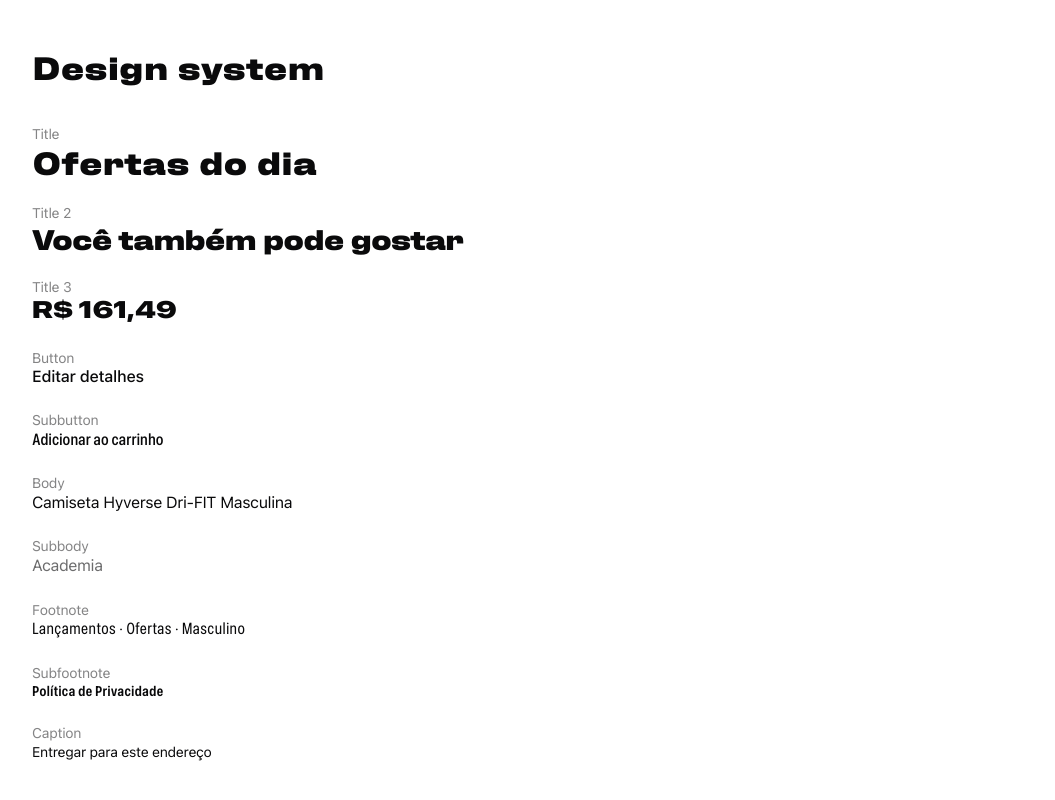
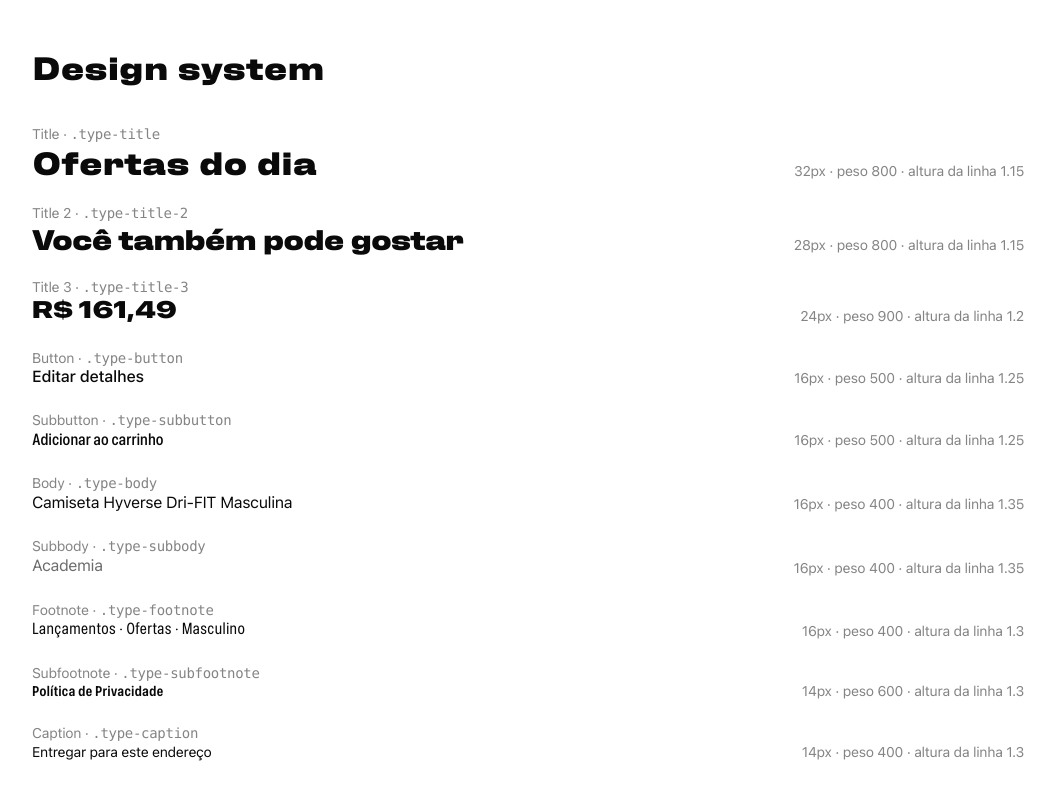
Before and after one commit to mauricio-matchal/Lachmat, a Next.js app in the folder apps/web/: page /design in a window 1280 px wide. Shown: the top 800 px of the page, without its empty margins (112-1167 px from the left). Built offline with nearby package versions, Linux system fonts and the light colour scheme.

Commit message:
docs(web): show text style specs on the design page

```diff
--- a/apps/web/src/app/design/page.tsx
+++ b/apps/web/src/app/design/page.tsx
@@ -1,17 +1,18 @@
 import { LogoSymbol, LogoWordmark } from "@/components/brand/logo";
 import { SFSymbol } from "@/components/icons/SFSymbol";
 
+// Specs mirror the type-* utilities in globals.css; keep both in sync
 const textStyles = [
-  { className: "type-title", label: "Title", sample: "Ofertas do dia" },
-  { className: "type-title-2", label: "Title 2", sample: "Você também pode gostar" },
-  { className: "type-title-3", label: "Title 3", sample: "R$ 161,49" },
-  { className: "type-button", label: "Button", sample: "Editar detalhes" },
-  { className: "type-subbutton", label: "Subbutton", sample: "Adicionar ao carrinho" },
-  { className: "type-body", label: "Body", sample: "Camiseta Hyverse Dri-FIT Masculina" },
-  { className: "type-subbody", label: "Subbody", sample: "Academia" },
-  { className: "type-footnote", label: "Footnote", sample: "Lançamentos · Ofertas · Masculino" },
-  { className: "type-subfootnote", label: "Subfootnote", sample: "Política de Privacidade" },
-  { className: "type-caption", label: "Caption", sample: "Entregar para este endereço" },
+  { className: "type-title", label: "Title", sample: "Ofertas do dia", weight: 800, size: "32px", lineHeight: "1.15" },
+  { className: "type-title-2", label: "Title 2", sample: "Você também pode gostar", weight: 800, size: "28px", lineHeight: "1.15" },
+  { className: "type-title-3", label: "Title 3", sample: "R$ 161,49", weight: 900, size: "24px", lineHeight: "1.2" },
+  { className: "type-button", label: "Button", sample: "Editar detalhes", weight: 500, size: "16px", lineHeight: "1.25" },
+  { className: "type-subbutton", label: "Subbutton", sample: "Adicionar ao carrinho", weight: 500, size: "16px", lineHeight: "1.25" },
+  { className: "type-body", label: "Body", sample: "Camiseta Hyverse Dri-FIT Masculina", weight: 400, size: "16px", lineHeight: "1.35" },
+  { className: "type-subbody", label: "Subbody", sample: "Academia", weight: 400, size: "16px", lineHeight: "1.35" },
+  { className: "type-footnote", label: "Footnote", sample: "Lançamentos · Ofertas · Masculino", weight: 400, size: "16px", lineHeight: "1.3" },
+  { className: "type-subfootnote", label: "Subfootnote", sample: "Política de Privacidade", weight: 600, size: "14px", lineHeight: "1.3" },
+  { className: "type-caption", label: "Caption", sample: "Entregar para este endereço", weight: 400, size: "14px", lineHeight: "1.3" },
 ];
 
 const colors = [
@@ -32,9 +33,16 @@ export default function DesignPage() {
 
       <section className="mb-12 flex flex-col gap-6">
         {textStyles.map((style) => (
-          <div key={style.label}>
-            <p className="type-caption text-ink/50">{style.label}</p>
-            <p className={style.className}>{style.sample}</p>
+          <div key={style.label} className="flex items-end justify-between gap-6">
+            <div>
+              <p className="type-caption text-ink/50">
+                {style.label} · <code>.{style.className}</code>
+              </p>
+              <p className={style.className}>{style.sample}</p>
+            </div>
+            <p className="type-caption shrink-0 text-ink/50">
+              {style.size} · peso {style.weight} · altura da linha {style.lineHeight}
+            </p>
           </div>
         ))}
       </section>
```
